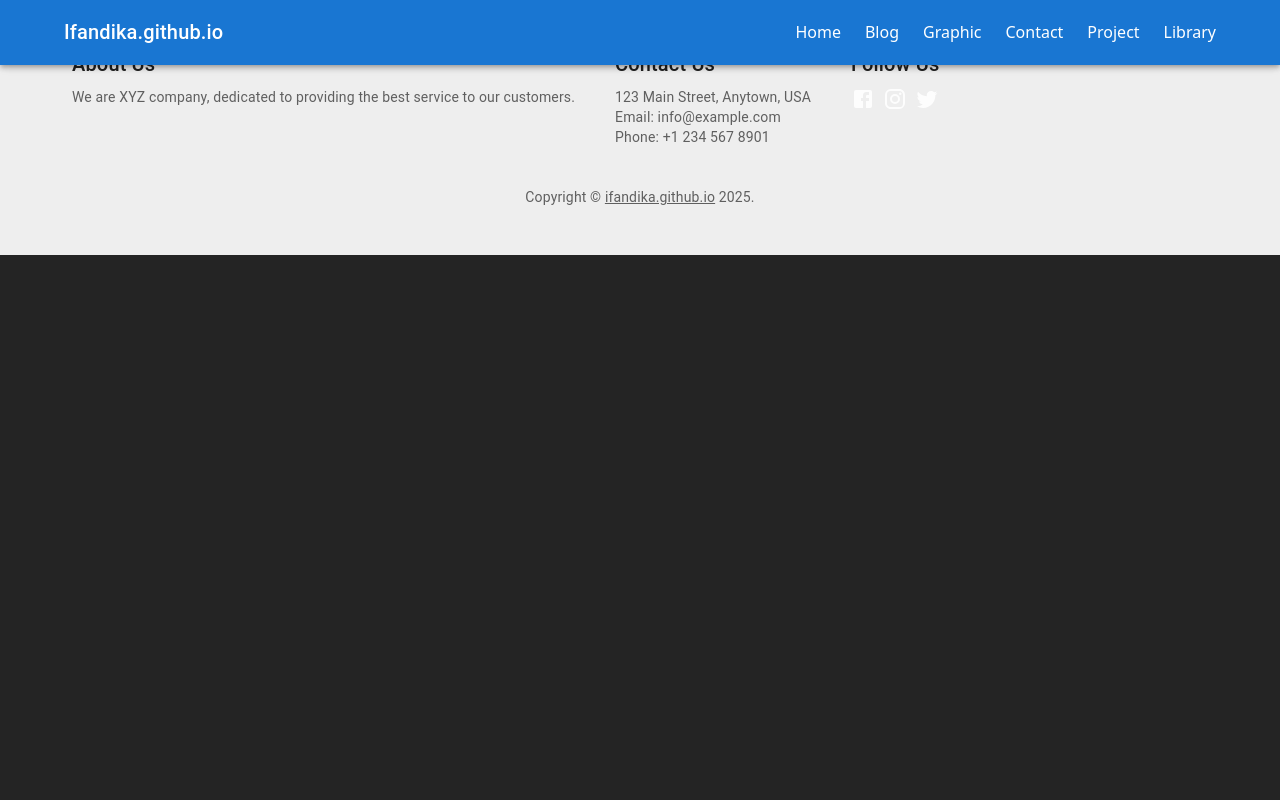
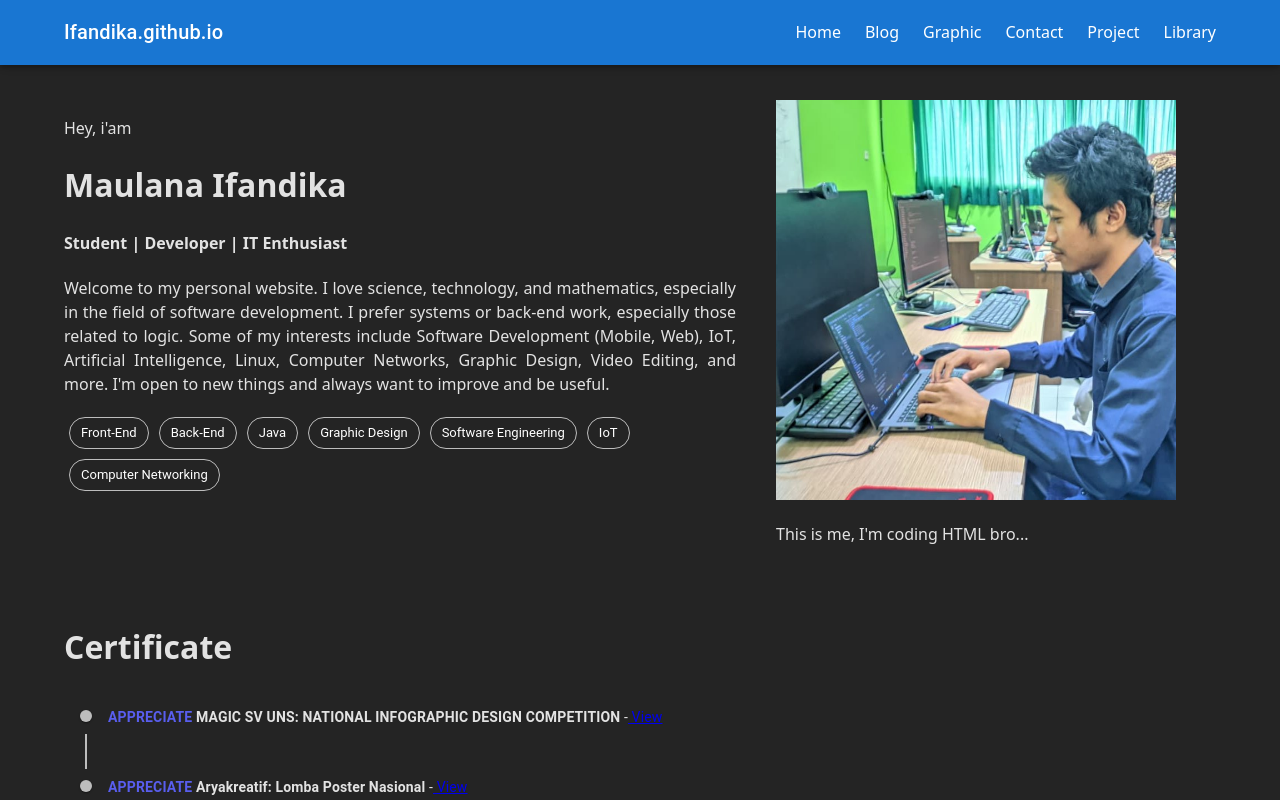
Before and after one commit to ifandika/ifandika.github.io, a React (Create React App) app: page /blog in a window 1280 px wide. Shown: the top 800 px of the page. Built offline with nearby package versions, Linux system fonts and the light colour scheme.

Commit message:
update index

```diff
--- a/src/component/header/Header.jsx
+++ b/src/component/header/Header.jsx
@@ -2,8 +2,8 @@ import React, { useState } from "react";
 import { Stack, Link, Toolbar, Typography, Container, AppBar, Button, Drawer, } from "@mui/material";
 import MenuIcon from "@mui/icons-material/Menu";
 const pages = [
-  { name: "Home", id: "Home" },
-  { name: "Blog", id: "Blog" },
+  { name: "Home", id: "home" },
+  { name: "Blog", id: "blog" },
   { name: "Graphic", id: "graphic" },
   { name: "Contact", id: "contact" },
   { name: "Project", id: "project" },
--- a/src/index.jsx
+++ b/src/index.jsx
@@ -3,11 +3,12 @@ import ReactDOM from 'react-dom/client';
 import './index.css';
 import reportWebVitals from './reportWebVitals';
 import App from './App';
+import Home from './pages/home/Home';
 
 const root = ReactDOM.createRoot(document.getElementById('root'));
 root.render(
   <React.StrictMode>
-    <App/>
+    <Home/>
   </React.StrictMode>
 );
 
```
